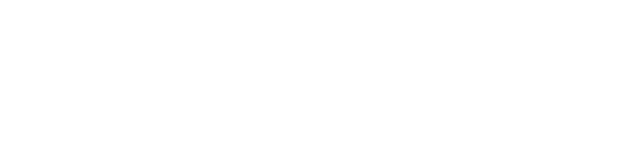
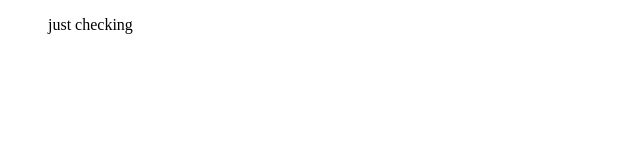
Before and after one commit to Wildfirexxx/git_test, a plain HTML site: page index.html in a window 1280 px wide. Shown: the whole page, without its empty margins (0-640 px from the left). Drawn offline with Linux system fonts and the light colour scheme.

Commit message:
just checking

```diff
--- a/index.html
+++ b/index.html
@@ -9,7 +9,7 @@
 </head>
 <body>
 <ul>
-    <li></li>
+    <li>just checking</li>
     <li></li>
     <li></li>
     <li></li>
```
